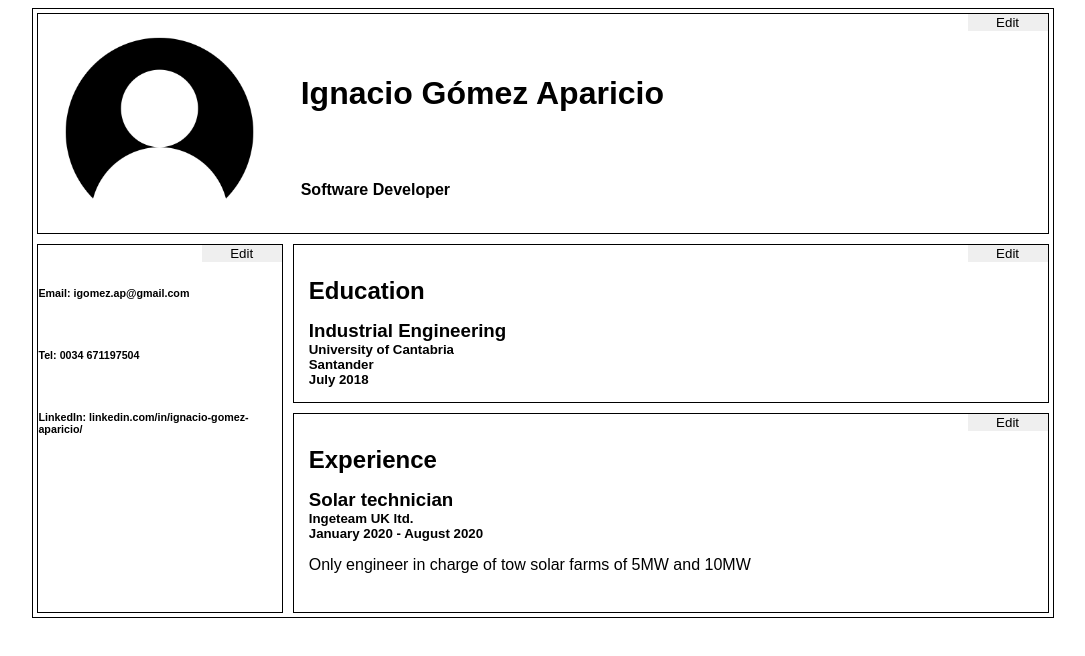
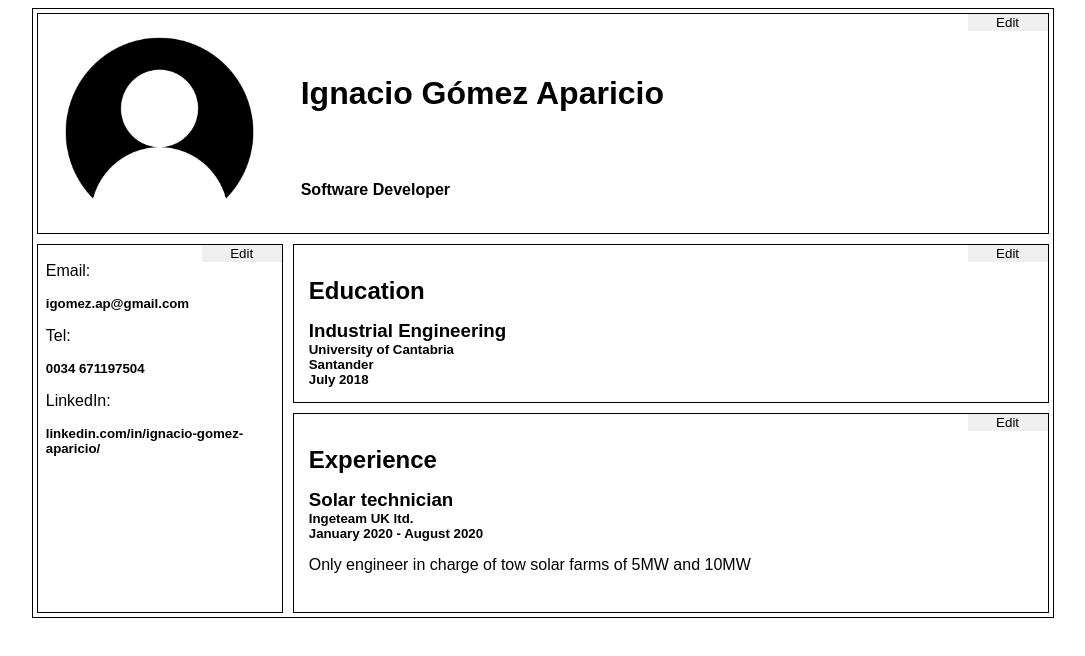
Before and after one commit to ngomezap/resume-maker, a React (Create React App) app: page / in a window 1280 px wide. Shown: the top 656 px of the page, without its empty margins (97-1182 px from the left). Built offline with nearby package versions, Linux system fonts and the light colour scheme.

Commit message:
Added style to SideInfo section

```diff
--- a/src/components/Side.js
+++ b/src/components/Side.js
@@ -43,20 +43,24 @@ export class Side extends React.Component{
             toRender.push(
                 <div>
                     <button id='editSideBtn' onClick={this.onEditButton}>Edit</button>
-                    <h6>Email: {mail}</h6>
-                    <h6>Tel: {phone}</h6>
-                    <h6>LinkedIn: {linkedin}</h6>
+                    <p>Email: </p>
+                    <h5>{mail}</h5>
+                    <p>Tel: </p>
+                    <h5>{phone}</h5>
+                    <p>LinkedIn:</p>
+                    <h5>{linkedin}</h5>
                 </div>
             )
         }else{
             toRender.push(
                 <div>
-                    <form>
-                        <button id='submitSideBtn' type='submit' onClick={this.onSubmitButton}>Submit</button>
-                        <input id='inputMail' type='text' defaultValue={mail}/>
-                        <input id='inputPhone' type='text' defaultValue={phone}/>
-                        <input id='inputLinkedin' type='text' defaultValue={linkedin}/>
-                    </form>
+                    <button id='submitSideBtn' type='submit' onClick={this.onSubmitButton}>Submit</button>
+                    <p>Email: </p>
+                    <input id='inputMail' type='text' defaultValue={mail}/>
+                    <p>Tel: </p>
+                    <input id='inputPhone' type='text' defaultValue={phone}/>
+                    <p>LinkedIn:</p>
+                    <input id='inputLinkedin' type='text' defaultValue={linkedin}/>
                 </div>
             )
         }
--- a/src/styles/Side.css
+++ b/src/styles/Side.css
@@ -14,3 +14,19 @@
     margin-left: auto;
     border: none;
 }
+
+#sideInfo h5{
+    margin: 0;
+}
+
+#sideInfo{
+    padding-left: 3%;
+}
+
+#sideInfo div p:nth-child(2){
+    margin-top: 0;
+}
+
+#sideInfo input{
+    width: 80%;
+}
```
